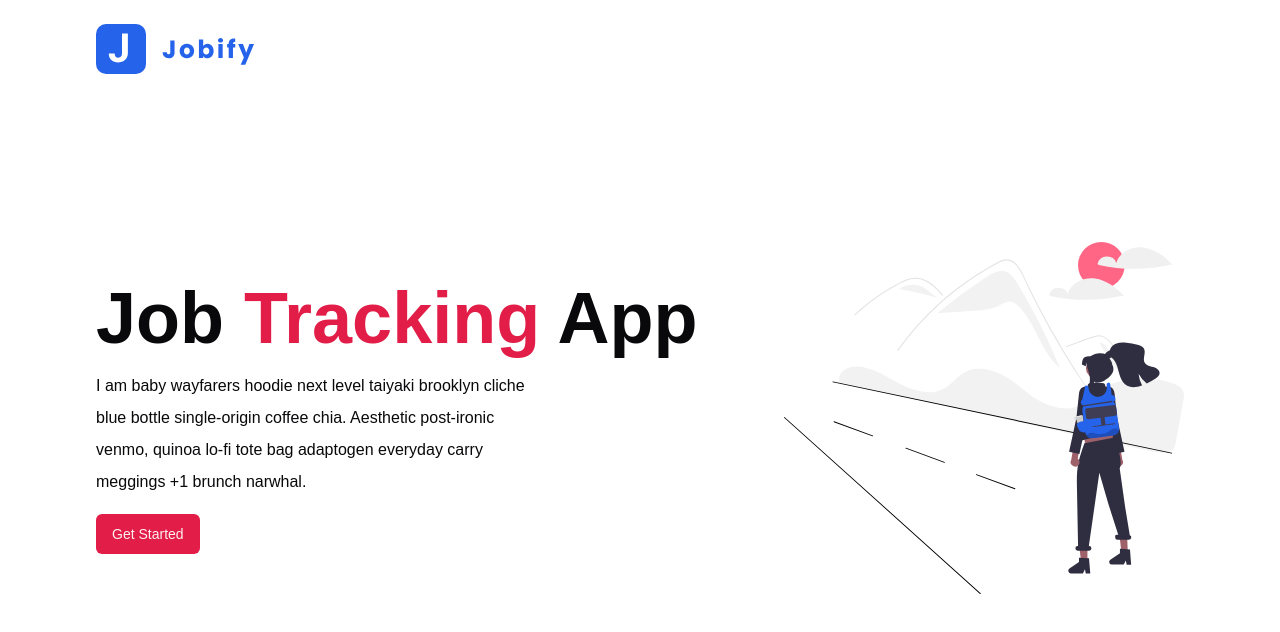
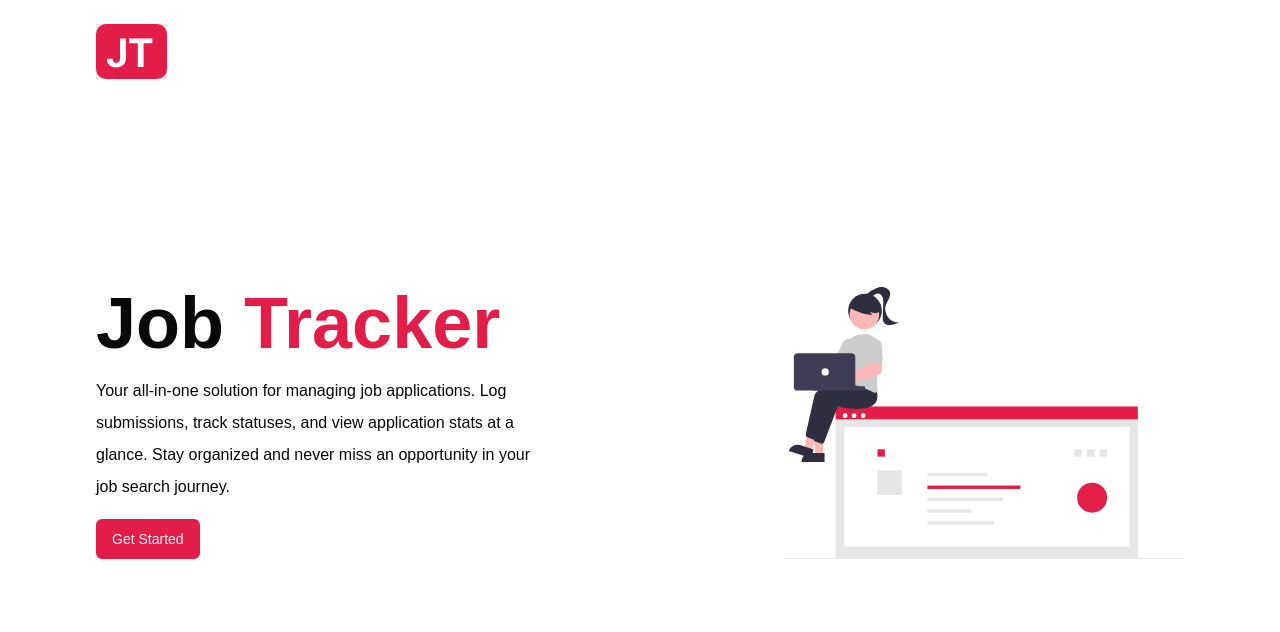
Before and after one commit to Katiao/job-tracker, a Next.js app: page / in a window 1280 px wide. Shown: the top 632 px of the page. Built offline with nearby package versions, Linux system fonts and the light colour scheme.

Commit message:
update landing page description and image, update logo

```diff
--- a/app/page.tsx
+++ b/app/page.tsx
@@ -14,13 +14,13 @@ export default function Home() {
       <section className="max-w-6xl mx-auto px-4 sm:px-8 h-screen -mt-20 grid lg:grid-cols-[1fr,400px] items-center">
         <div>
           <h1 className="capitalize text-4xl md:text-7xl font-bold">
-            job <span className="text-primary">tracking</span> app
+            job <span className="text-primary">tracker</span>
           </h1>
           <p className="leading-loose max-w-md mt-4 ">
-            I am baby wayfarers hoodie next level taiyaki brooklyn cliche blue
-            bottle single-origin coffee chia. Aesthetic post-ironic venmo,
-            quinoa lo-fi tote bag adaptogen everyday carry meggings +1 brunch
-            narwhal.
+            Your all-in-one solution for managing job applications. Log
+            submissions, track statuses, and view application stats at a glance.
+            Stay organized and never miss an opportunity in your job search
+            journey.
           </p>
           <Button asChild className="mt-4">
             <Link href="/add-job">Get Started</Link>
```
Also changed, not shown: assets/images/logo.svg, assets/images/main.svg.
